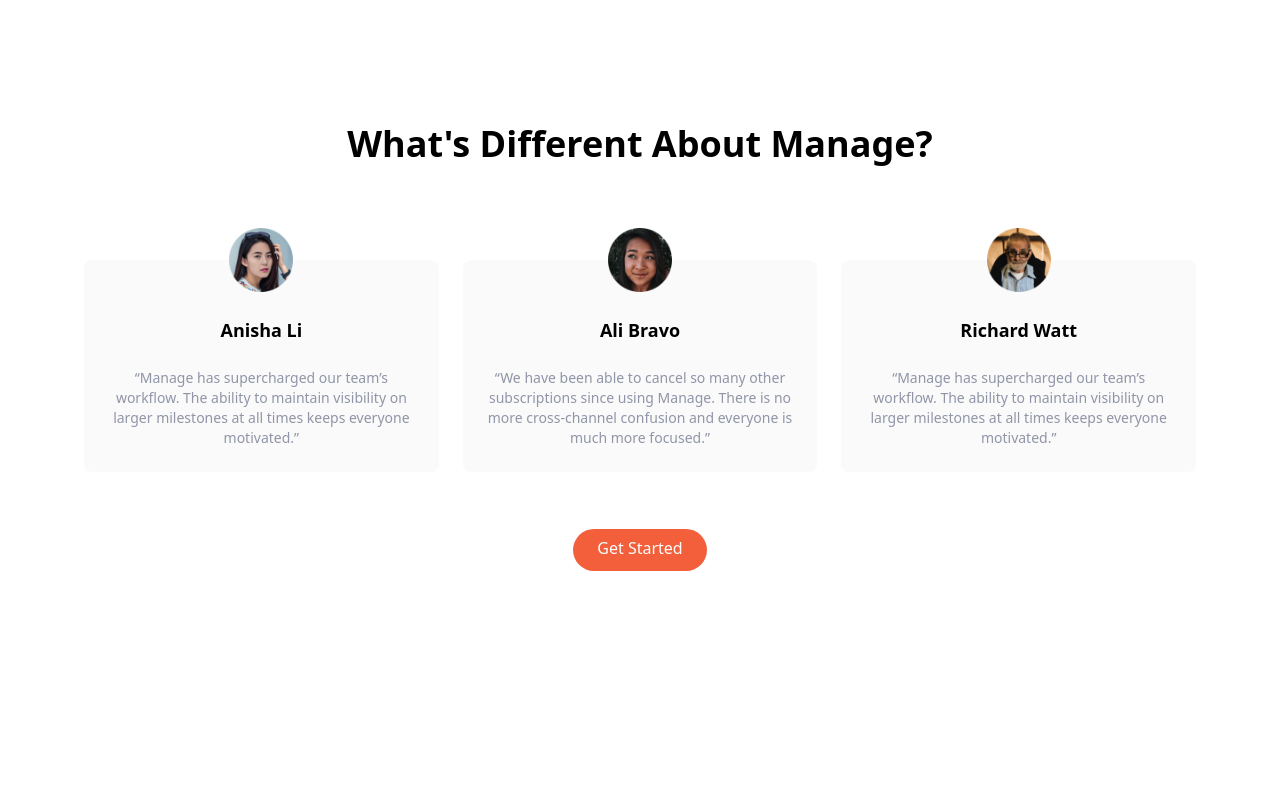
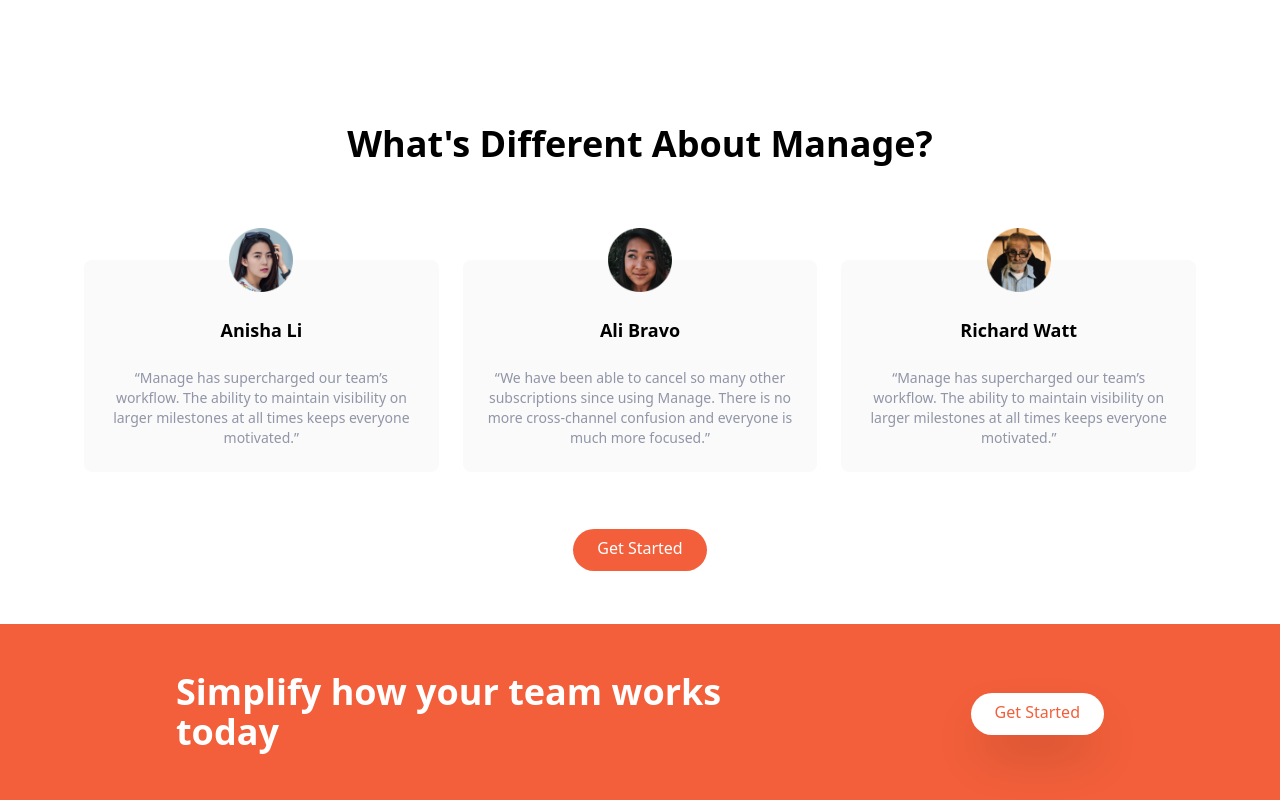
Before and after one commit to ordabool/Tailwind_Demo, a website: page app/src/index.html in a window 1280 px wide. Shown: the part 1144-1944 px from the top of the page. Before the commit the page ends 1768 px from the top, so only its background shows below. Drawn offline with nearby package versions, Linux system fonts and the light colour scheme; files that its build step writes are made by us from their sources.

Commit message:
Added CTA section

```diff
--- a/app/src/index.html
+++ b/app/src/index.html
@@ -168,6 +168,17 @@
         </div>
     </section>
 
+    <section id="cta" class="bg-brightRed">
+        <div class="container flex flex-col items-center justify-between px-6 py-24 mx-auto space-y-12 md:py-12 md:flex-row md:space-y-0">
+            <h2 class="text-5xl font-bold leading-tight text-center text-white md:text-4xl md:max-w-xl md:text-left">
+                Simplify how your team works today
+            </h2>
+            <div>
+                <a href="#" class="p-3 px-6 pt-2 text-brightRed bg-white shadow-2xl rounded-full align-baseline hover:bg-gray-900">Get Started</a>
+            </div>
+        </div>
+    </section>
+
 </body>
 </html>
 
```
